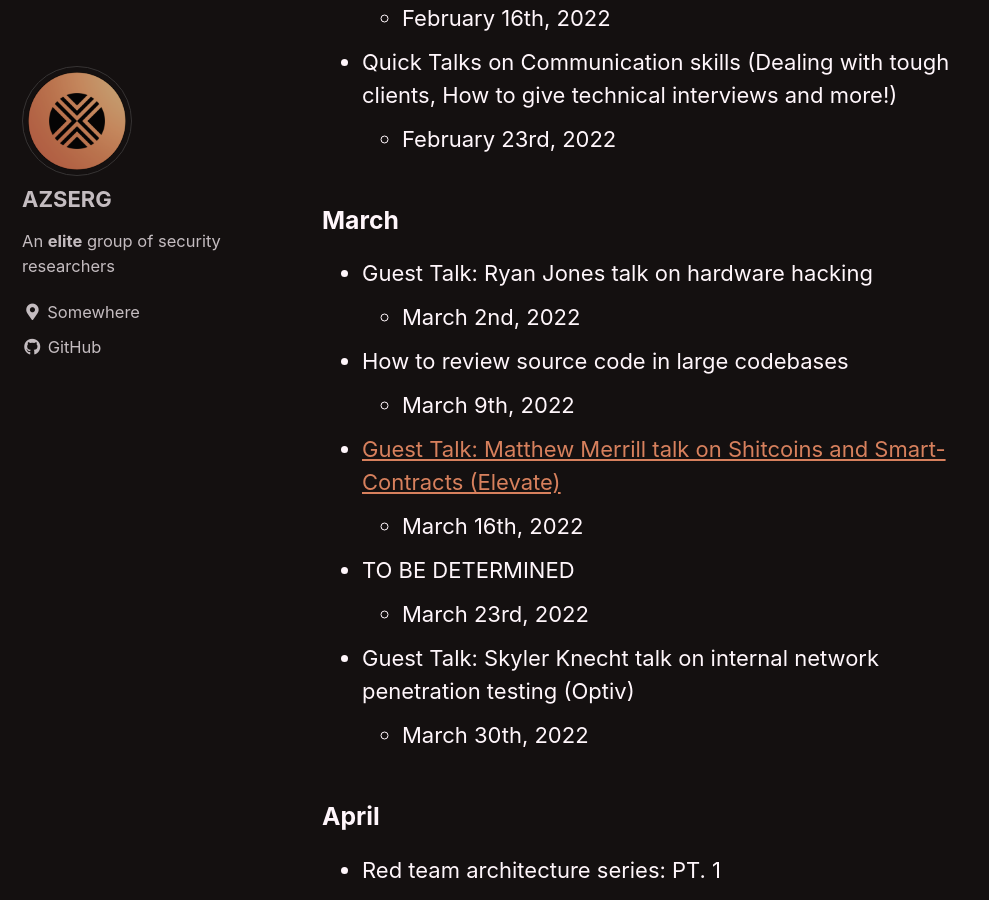
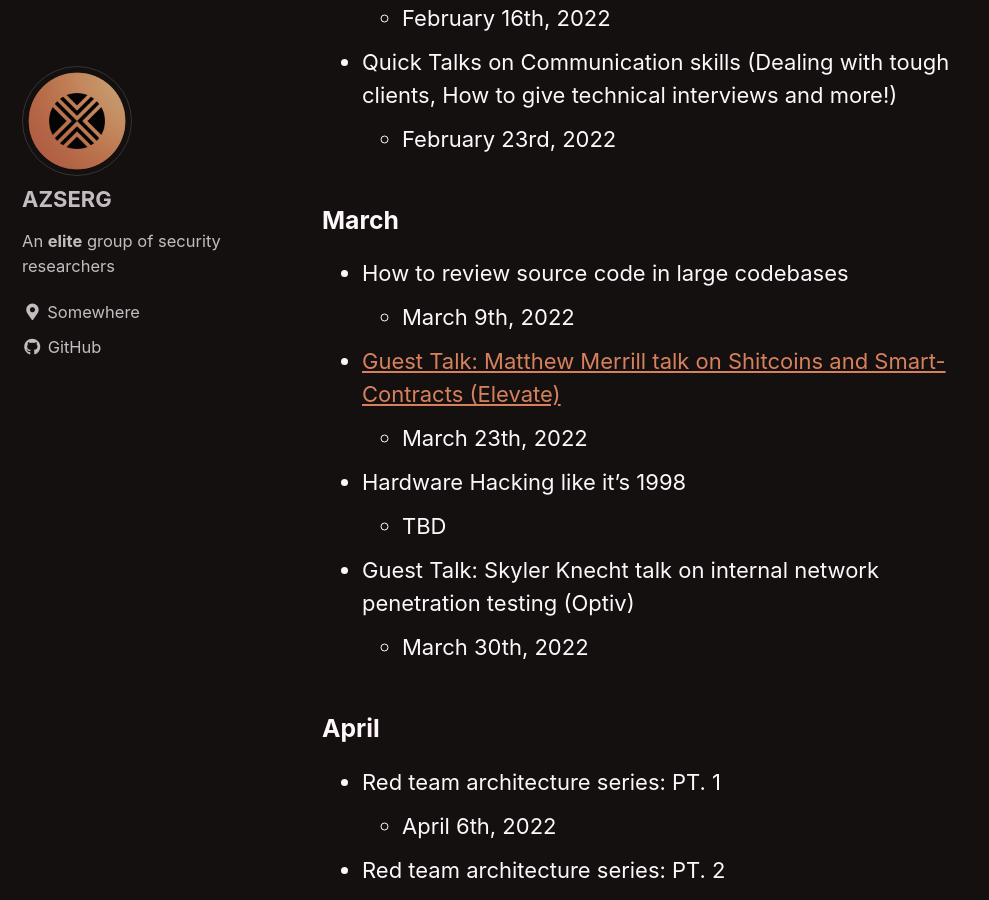
Before and after one commit to AZSERG/AZSERG.github.io, a Jekyll site: the page built from index.md, in a window 1280 px wide and 900 px high, scrolled down 1086 px. Shown: the whole window, without its empty margins (0-989 px from the left). Built offline with Jekyll 4.4.1, drawn with Linux system fonts in a browser that asks for light colours; cached includes are drawn as plain includes.

Commit message:
Update index.md

```diff
--- a/index.md
+++ b/index.md
@@ -30,14 +30,12 @@
     * February 23rd, 2022
 
 ### March
-* Guest Talk: Ryan Jones talk on hardware hacking
-    * March 2nd, 2022
 * How to review source code in large codebases
     * March 9th, 2022
 * [Guest Talk: Matthew Merrill talk on Shitcoins and Smart-Contracts (Elevate)](https://youtu.be/X91Z4luoCJM)
-    * March 16th, 2022
-* TO BE DETERMINED
-    * March 23rd, 2022
+    * March 23th, 2022
+* Hardware Hacking like it's 1998
+    * TBD
 * Guest Talk: Skyler Knecht talk on internal network penetration testing (Optiv)
     * March 30th, 2022
 
```
